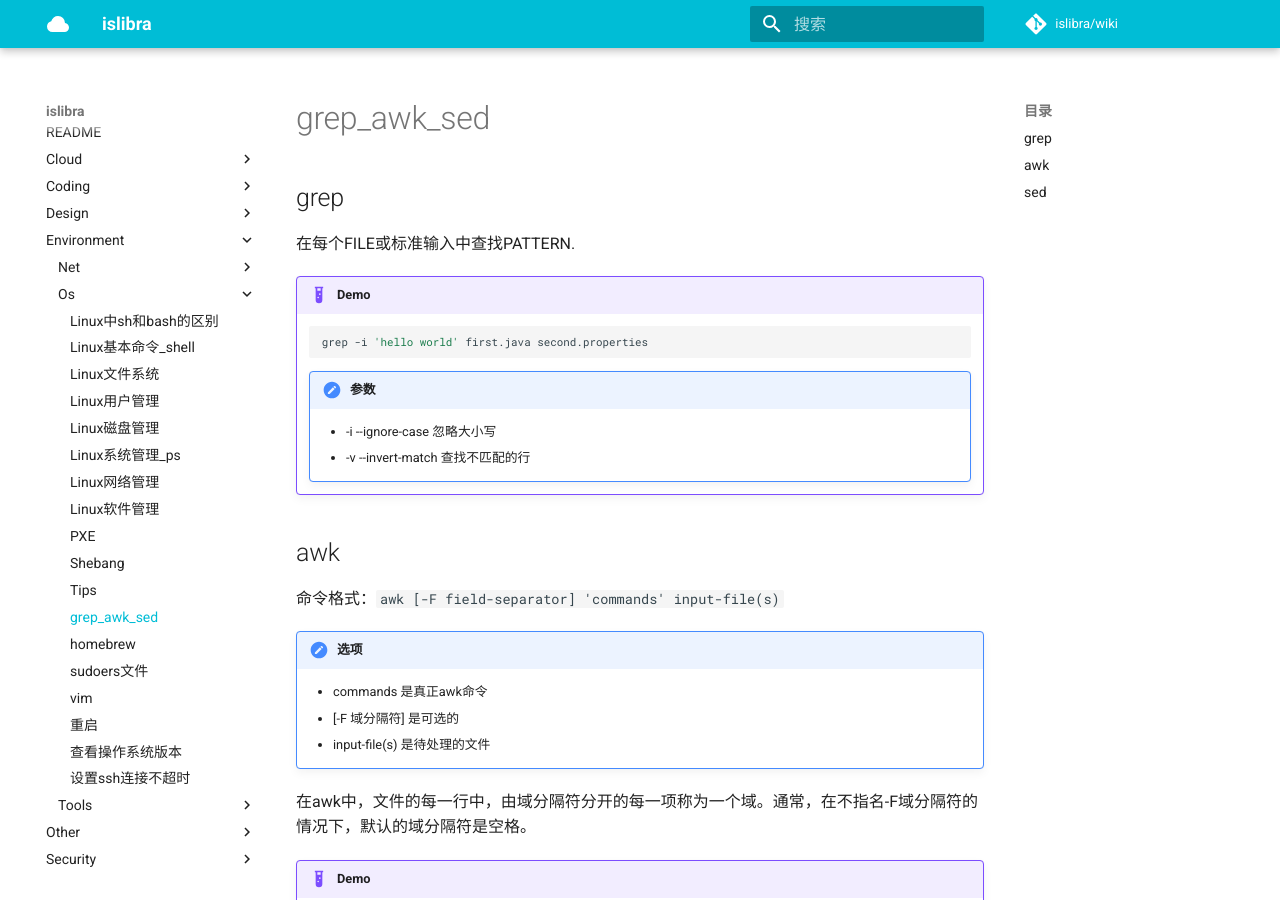
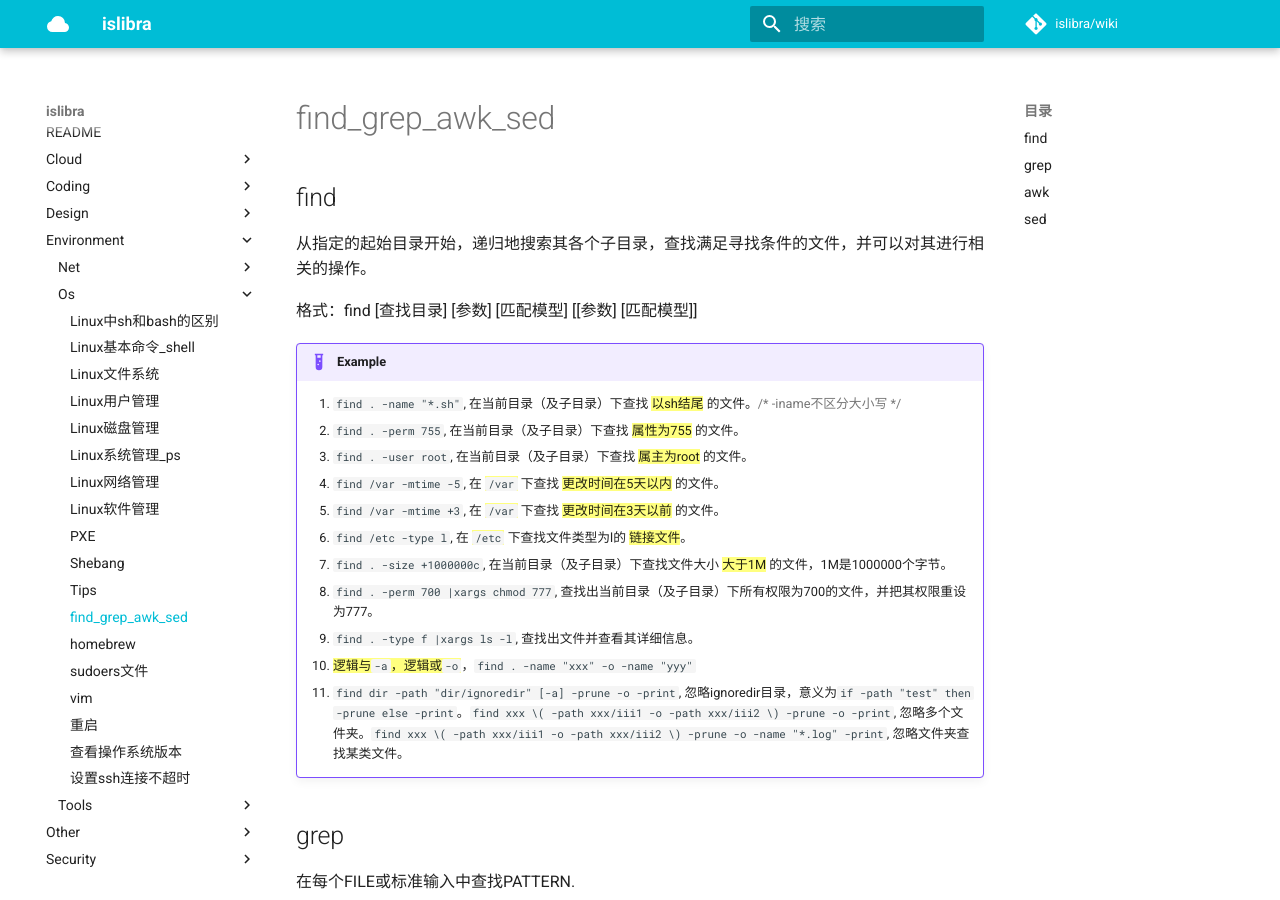
Before and after one commit to islibra/wiki, an MkDocs documentation site: the page built from docs/environment/os/find_grep_awk_sed.md, in a window 1280 px wide and 900 px high. Built offline with MkDocs 1.6.1 and Material for MkDocs 9.7.7, drawn with Linux system fonts in a browser that asks for light colours; comment, search, counter and statistics services are not loaded.

Commit message:
Update and rename grep_awk_sed.md to find_grep_awk_sed.md

```diff
--- a/docs/environment/os/grep_awk_sed.md
+++ b/docs/environment/os/find_grep_awk_sed.md
@@ -1,4 +1,24 @@
-# grep_awk_sed
+# find_grep_awk_sed
+
+## find
+
+从指定的起始目录开始，递归地搜索其各个子目录，查找满足寻找条件的文件，并可以对其进行相关的操作。
+
+格式：find [查找目录] [参数] [匹配模型] [[参数] [匹配模型]]
+
+!!! example
+    1. `find . -name "*.sh"`, 在当前目录（及子目录）下查找 {==以sh结尾==} 的文件。{>>-iname不区分大小写<<}
+    2. `find . -perm 755`, 在当前目录（及子目录）下查找 {==属性为755==} 的文件。
+    3. `find . -user root`, 在当前目录（及子目录）下查找 {==属主为root==} 的文件。
+    4. `find /var -mtime -5`, 在 {==`/var`==} 下查找 {==更改时间在5天以内==} 的文件。
+    5. `find /var -mtime +3`, 在 {==`/var`==} 下查找 {==更改时间在3天以前==} 的文件。
+    6. `find /etc -type l`, 在 {==`/etc`==} 下查找文件类型为l的 {==链接文件==}。
+    7. `find . -size +1000000c`, 在当前目录（及子目录）下查找文件大小 {==大于1M==} 的文件，1M是1000000个字节。
+    8. `find . -perm 700 |xargs chmod 777`, 查找出当前目录（及子目录）下所有权限为700的文件，并把其权限重设为777。
+    9. `find . -type f |xargs ls -l`, 查找出文件并查看其详细信息。
+    1. {==逻辑与`-a`，逻辑或`-o`==}，`find . -name "xxx" -o -name "yyy"`
+    1. `find dir -path "dir/ignoredir" [-a] -prune -o -print`, 忽略ignoredir目录，意义为`if -path "test" then -prune else -print`。`find xxx \( -path xxx/iii1 -o -path xxx/iii2 \) -prune -o -print`, 忽略多个文件夹。`find xxx \( -path xxx/iii1 -o -path xxx/iii2 \) -prune -o -name "*.log" -print`, 忽略文件夹查找某类文件。
+
 
 ## grep
 
```
